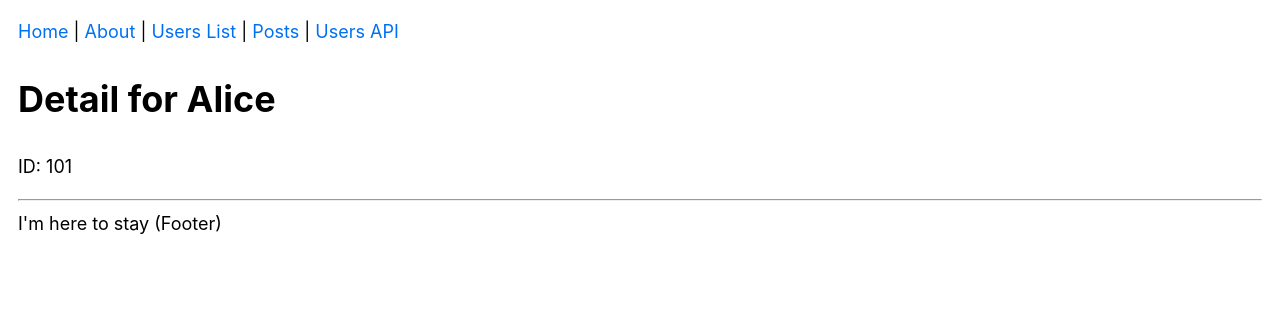
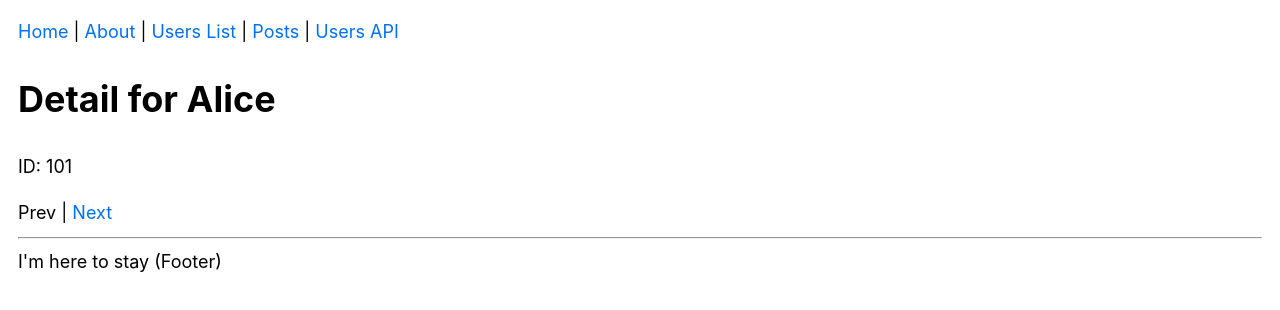
Before and after one commit to ChaosEngine/next-ts, a Next.js app: page /users/101 in a window 1280 px wide. Shown: the top 310 px of the page. Built offline with nearby package versions, Linux system fonts and the light colour scheme.

Commit message:
optimizations

```diff
--- a/components/Layout.tsx
+++ b/components/Layout.tsx
@@ -7,10 +7,12 @@ type Props = {
   title?: string
 }
 
-const Layout = ({ children, title = 'This is the default title' }: Props) => (
+const defaultTitle = (): React.ReactNode => 'Next.js + TypeScript Example';
+
+const Layout = ({ children, title = '' }: Props) => (
   <div className="container">
     <Head>
-      <title>{title}</title>
+      <title>{title !== "" ? title + ' | ' + defaultTitle() : defaultTitle()}</title>
       <meta charSet="utf-8" />
       <meta name="viewport" content="initial-scale=1.0, width=device-width" />
     </Head>
@@ -27,11 +29,14 @@ const Layout = ({ children, title = 'This is the default title' }: Props) => (
         <Link href="/users">
           <a>Users List</a>
         </Link>{' '}
-        | {' '}
+        |{' '}
         <Link href="/posts">
           <a>Posts</a>
         </Link>{' '}
-        | <a href="/api/users">Users API</a>{' '}
+        |{' '}
+        <Link href="/api/users">
+          Users API
+        </Link>
       </nav>
     </header>
     {children}
--- a/components/ListDetail.tsx
+++ b/components/ListDetail.tsx
@@ -1,16 +1,25 @@
 import * as React from 'react'
+import Link from 'next/link'
 
 import { User } from '../interfaces'
 
 type ListDetailProps = {
-  item: User
+  item: User,
+  prev?: User,
+  next?: User
 }
 
-const ListDetail = ({ item: user }: ListDetailProps) => (
-  <div>
-    <h1>Detail for {user.name}</h1>
-    <p>ID: {user.id}</p>
-  </div>
+const ListDetail = ({ item: user, prev, next }: ListDetailProps) => (
+  <>
+    <div>
+      <h1>Detail for {user.name}</h1>
+      <p>ID: {user.id}</p>
+    </div>
+
+    {prev !== undefined ? <Link href={`/users/${prev.id}`}>Prev</Link> : "Prev"}
+    &nbsp;|&nbsp;
+    {next !== undefined ? <Link href={`/users/${next.id}`}>Next</Link> : "Next"}
+  </>
 )
 
 export default ListDetail
--- a/lib/markdowns.tsx
+++ b/lib/markdowns.tsx
@@ -17,7 +17,6 @@ export function getSortedPostsData() {
 
     // Use gray-matter to parse the post metadata section
     const matterResult = matter(fileContents);
-
     // Combine the data with the id
     return {
       id,
--- a/pages/_app.tsx
+++ b/pages/_app.tsx
@@ -1,4 +1,3 @@
-// import App from "next/app";
 import type { AppProps /*, AppContext */ } from 'next/app'
 import '../styles/global.css'
 
--- a/pages/about.tsx
+++ b/pages/about.tsx
@@ -1,9 +1,10 @@
+/* eslint-disable @next/next/no-img-element */
 import Link from 'next/link'
 //import Image from 'next/image'
 import Layout from '../components/Layout'
 
 const AboutPage = () => (
-  <Layout title="About | Next.js + TypeScript Example">
+  <Layout title="About">
     <h1>About</h1>
     <p>This is the about page</p>
     <div>
--- a/pages/api/users/index.ts
+++ b/pages/api/users/index.ts
@@ -8,7 +8,7 @@ const handler = (_req: NextApiRequest, res: NextApiResponse) => {
     }
 
     res.status(200).json(sampleUserData)
-  } catch (err:any) {
+  } catch (err: any) {
     res.status(500).json({ statusCode: 500, message: err.message })
   }
 }
--- a/pages/index.tsx
+++ b/pages/index.tsx
@@ -2,7 +2,7 @@ import Link from 'next/link'
 import Layout from '../components/Layout'
 
 const IndexPage = () => (
-  <Layout title="Home | Next.js + TypeScript Example">
+  <Layout title="Home">
     <h1>Hello Next.js 👋</h1>
     <p>
       <Link href="/about">
--- a/pages/posts/index.tsx
+++ b/pages/posts/index.tsx
@@ -22,7 +22,7 @@ export async function getStaticProps() {
 }
 
 const html = ({ allPostsData }: Props) => {
-	// console.log('aaa', props);
+	// console.log('aaa', allPostsData);
 
 	return (
 		<Layout title="Posts">
--- a/pages/users/[id].tsx
+++ b/pages/users/[id].tsx
@@ -6,14 +6,15 @@ import Layout from '../../components/Layout'
 import ListDetail from '../../components/ListDetail'
 
 type Props = {
-  item?: User
+  item?: User,
+  allUsers?: User[],
   errors?: string
 }
 
-const StaticPropsDetail = ({ item, errors }: Props) => {
+const StaticPropsDetail = ({ item, allUsers, errors }: Props) => {
   if (errors) {
     return (
-      <Layout title="Error | Next.js + TypeScript Example">
+      <Layout title="Error">
         <p>
           <span style={{ color: 'red' }}>Error:</span> {errors}
         </p>
@@ -23,11 +24,21 @@ const StaticPropsDetail = ({ item, errors }: Props) => {
 
   return (
     <Layout
-      title={`${
-        item ? item.name : 'User Detail'
-      } | Next.js + TypeScript Example`}
+      title={`${item ? item.name : 'User Detail'}`}
     >
-      {item && <ListDetail item={item} />}
+
+      {item && allUsers &&
+        <ListDetail item={item}
+          prev={
+            allUsers.findIndex(data => data.id === item.id) > 0 ?
+            allUsers[allUsers.findIndex(data => data.id === item.id) - 1] : undefined
+          }
+          next={
+            allUsers.findIndex(data => data.id === item.id) < (allUsers.length - 1) ?
+            allUsers[allUsers.findIndex(data => data.id === item.id) + 1] : undefined
+          }
+        />}
+
     </Layout>
   )
 }
@@ -54,8 +65,8 @@ export const getStaticProps: GetStaticProps = async ({ params }) => {
     const item = sampleUserData.find((data) => data.id === Number(id))
     // By returning { props: item }, the StaticPropsDetail component
     // will receive `item` as a prop at build time
-    return { props: { item } }
-  } catch (err:any) {
+    return { props: { item, allUsers: sampleUserData } }
+  } catch (err: any) {
     return { props: { errors: err.message } }
   }
 }
--- a/pages/users/index.tsx
+++ b/pages/users/index.tsx
@@ -11,7 +11,7 @@ type Props = {
 }
 
 const WithStaticProps = ({ items }: Props) => (
-  <Layout title="Users List | Next.js + TypeScript Example">
+  <Layout title="Users List">
     <h1>Users List</h1>
     <p>
       Example fetching data from inside <code>getStaticProps()</code>.
```
Also changed, not shown: pages/posts/[id].tsx (+10 -8 lines).
